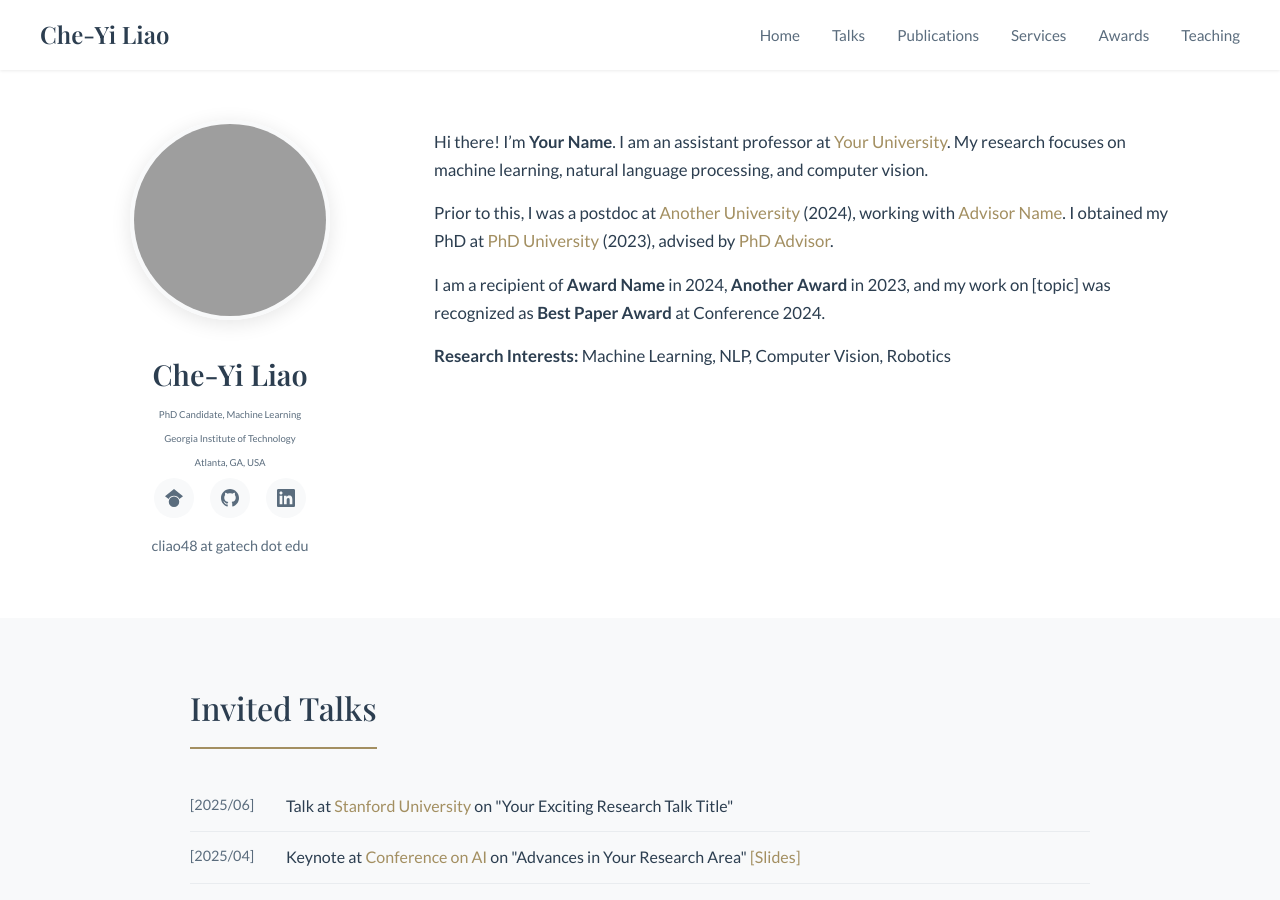
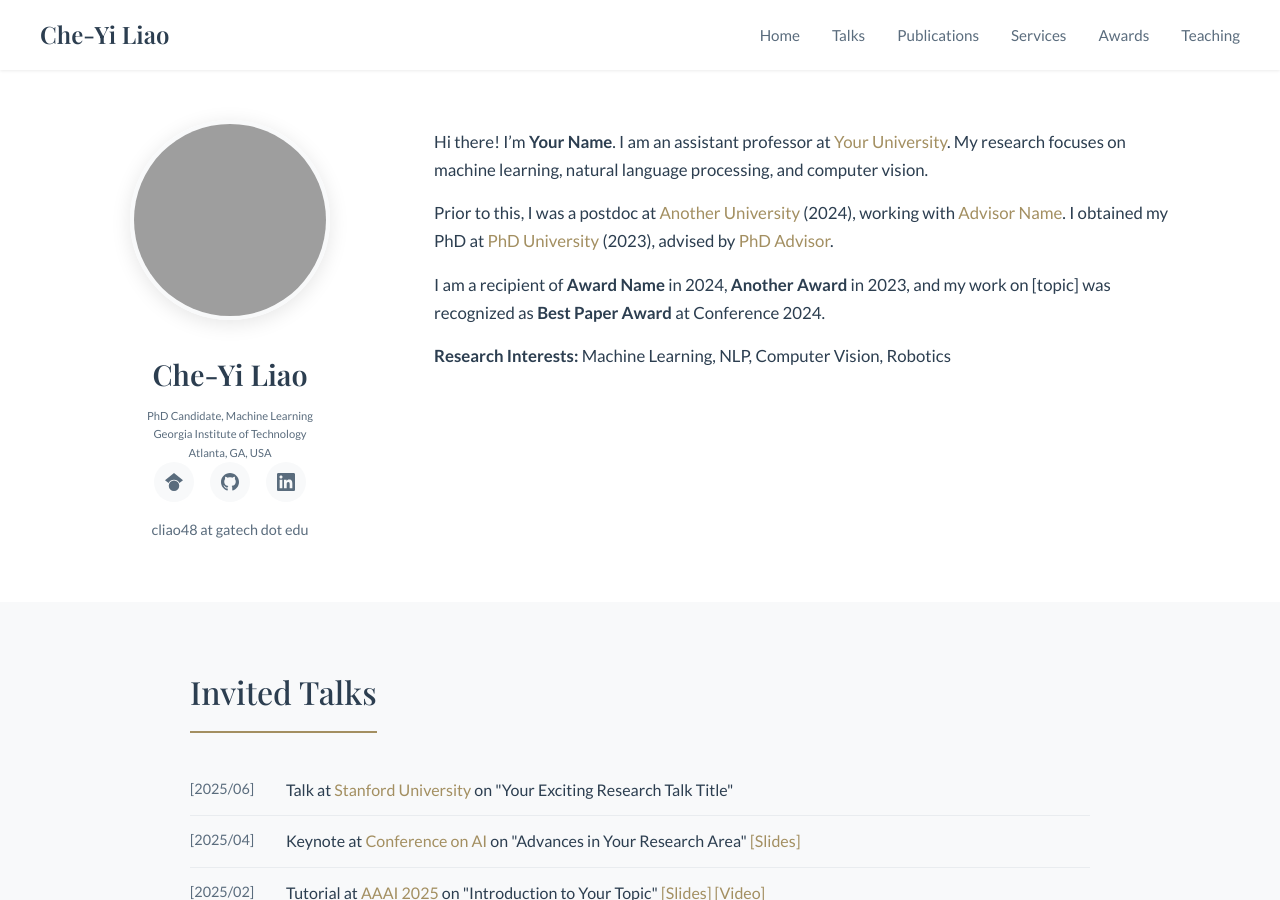
Before and after one commit to CheYiLiao/CheYiLiao.github.io, a Jekyll site: the page built from index.html, in a window 1280 px wide and 900 px high. Built offline with Jekyll 4.4.1, drawn with Linux system fonts in a browser that asks for light colours; grey boxes are pictures that could not be loaded.

Commit message:
Refactor author profile affiliations and titles
Updated profile affiliations and titles for author section.

```diff
--- a/_includes/about.html
+++ b/_includes/about.html
@@ -6,15 +6,15 @@
             <h1>{{ site.author.name }}</h1>
             {% if site.author.titles %}
             {% for til in site.author.til %}
-            <p class="profile-affiliation">
+            <p class="profile-title">
                 {{ til.title }}<br>
             </p>
             {% endfor %}
             {% endif %}
-            <p class="profile-affiliation-secondary">{{ site.author.dept }}</p>
-            <p class="profile-affiliation-secondary">{{ site.author.school }}</p>
-            <p class="profile-affiliation-secondary">{{ site.author.location }}</p>
-            <p class="profile-affiliation-secondary">
+            <p class="profile-affiliation">{{ site.author.dept }}</p>
+            <p class="profile-affiliation">{{ site.author.school }}</p>
+            <p class="profile-affiliation">{{ site.author.location }}</p>
+            <p class="profile-affiliation">
                 {% if site.author.university_url and site.author.university_url != "" %}
                     <a href="{{ site.author.university_url }}">{{ site.author.university }}</a>
                 {% else %}
```
